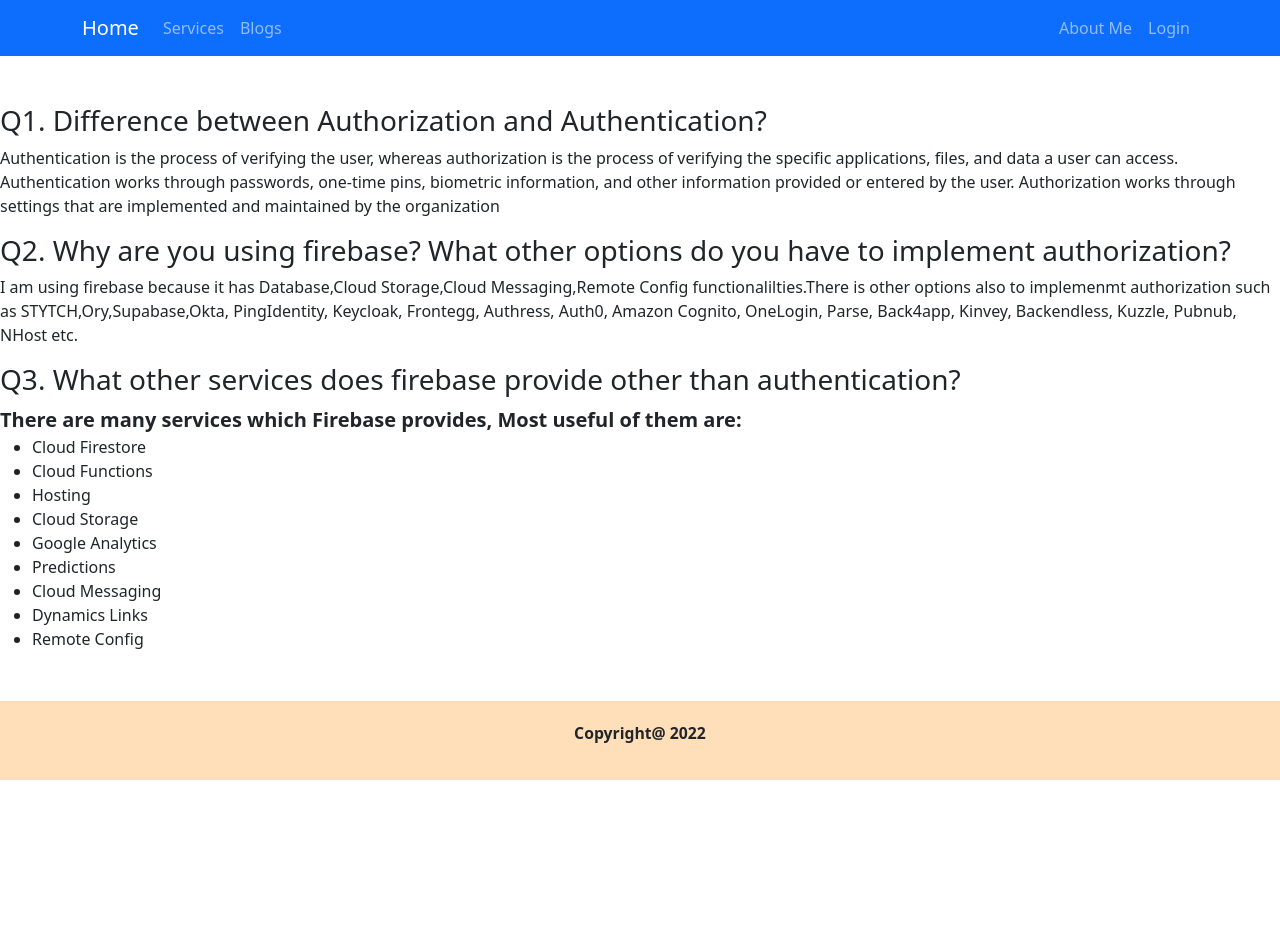
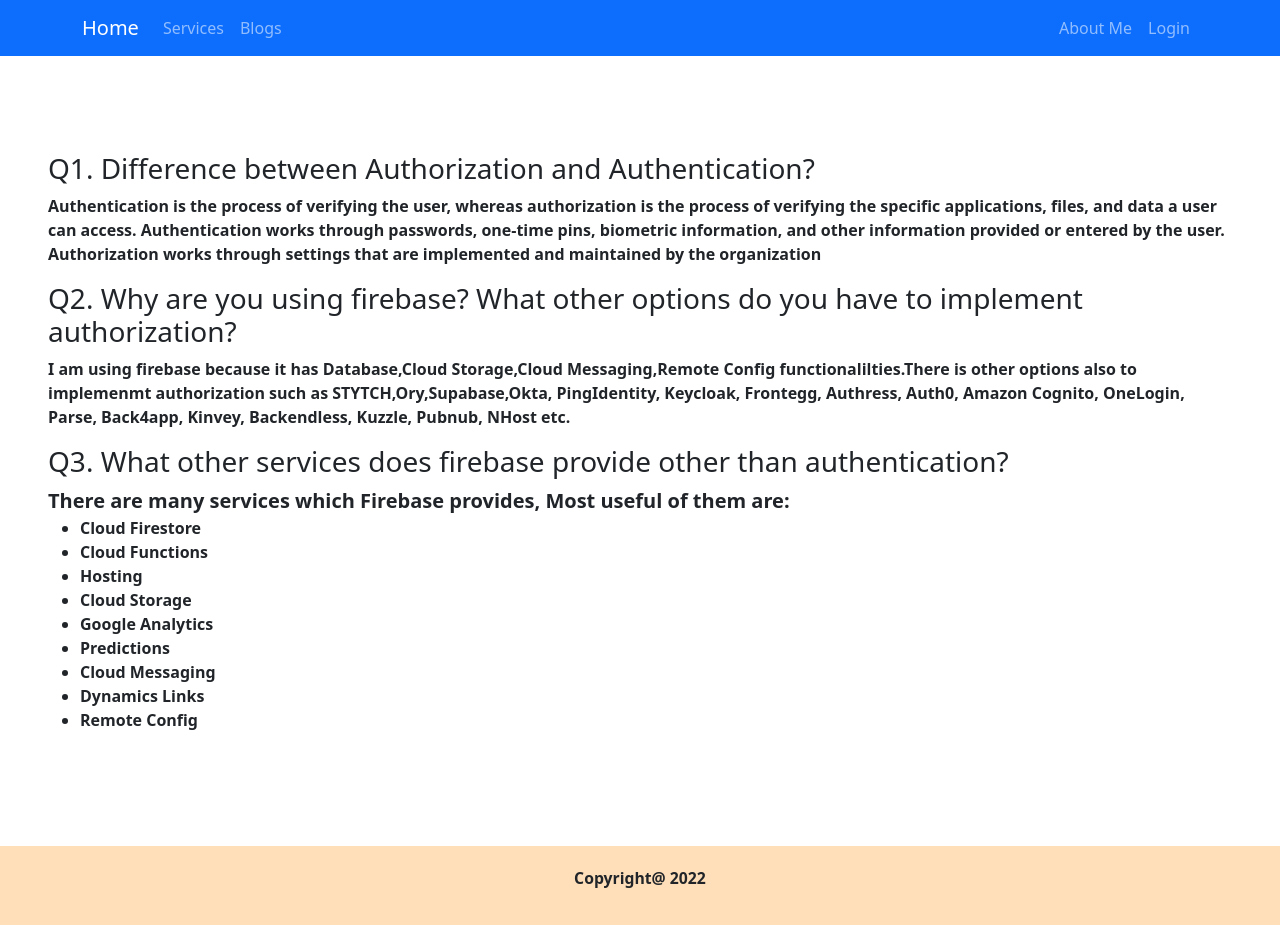
Before and after one commit to khalil224/family-wellness-centre, a React (Create React App) app: page /blogs in a window 1280 px wide. Before the commit the page ends 800 px from the top, so only its background shows below. Built offline with nearby package versions, Linux system fonts and the light colour scheme; no server answers.

Commit message:
last commit

```diff
--- a/src/components/Blogs/Blogs.js
+++ b/src/components/Blogs/Blogs.js
@@ -2,15 +2,15 @@
 
 const Blogs = () => {
     return (
-        <div className='mt-5'>
+        <div className='mt-5  p-5 '>
             <h3 >Q1. Difference between Authorization and Authentication?</h3>
-            <article className='mb-3'>Authentication is the process of verifying the user, whereas authorization is the process of verifying the specific applications, files, and data a user can access. Authentication works through passwords, one-time pins, biometric information, and other information provided or entered by the user. Authorization works through settings that are implemented and maintained by the organization </article>
+            <article className='mb-3 fw-bolder'>Authentication is the process of verifying the user, whereas authorization is the process of verifying the specific applications, files, and data a user can access. Authentication works through passwords, one-time pins, biometric information, and other information provided or entered by the user. Authorization works through settings that are implemented and maintained by the organization </article>
             <h3>Q2. Why are you using firebase? What other options do you have to implement authorization?</h3>
-            <article className='mb-3'>I am using firebase because it has Database,Cloud Storage,Cloud Messaging,Remote Config functionalilties.There is other options also to implemenmt authorization such as  STYTCH,Ory,Supabase,Okta, PingIdentity, Keycloak, Frontegg, Authress, Auth0, Amazon Cognito, OneLogin, Parse, Back4app, Kinvey, Backendless, Kuzzle, Pubnub, NHost etc.</article>
+            <article className='mb-3 fw-bolder'>I am using firebase because it has Database,Cloud Storage,Cloud Messaging,Remote Config functionalilties.There is other options also to implemenmt authorization such as  STYTCH,Ory,Supabase,Okta, PingIdentity, Keycloak, Frontegg, Authress, Auth0, Amazon Cognito, OneLogin, Parse, Back4app, Kinvey, Backendless, Kuzzle, Pubnub, NHost etc.</article>
             <h3>Q3. What other services does firebase provide other than authentication?</h3>
             <article><span className='fs-5 fw-bolder'>There are many services which Firebase provides, Most useful of them are:</span>
                 <br />
-                <ul>
+                <ul className='fw-bolder'>
                     <li> Cloud Firestore</li>
                     <li>Cloud Functions</li>
                     <li>Hosting</li>
--- a/src/components/Home/Banner/Banner.js
+++ b/src/components/Home/Banner/Banner.js
@@ -19,7 +19,7 @@
     return (
         <div className='banner-container grid '>
             <div className='g-col-6'>
-                <h3>Our Gallery</h3>
+                <h3 className='text-warning'>Our Gallery</h3>
                 <h5>Take care of your body and it will take care of you.</h5>
                 <p>This is our gallery.Here are oursome services photo.We try to  provide best service.</p>
             </div>
```
